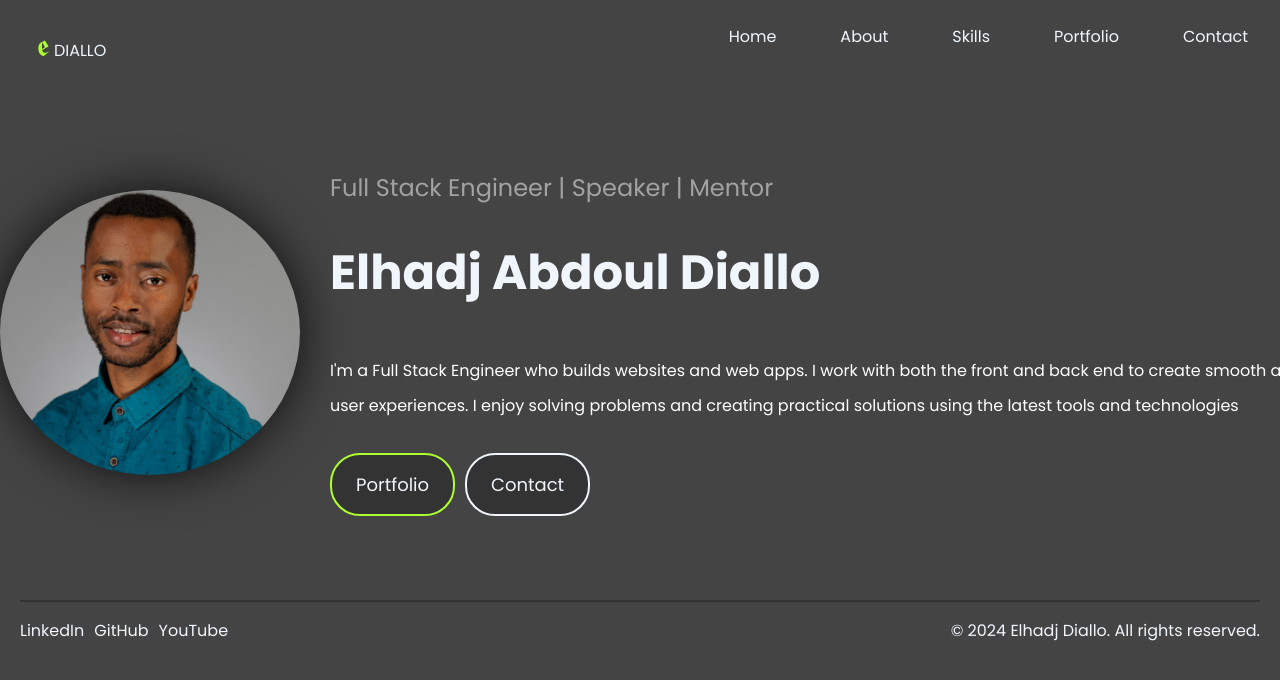
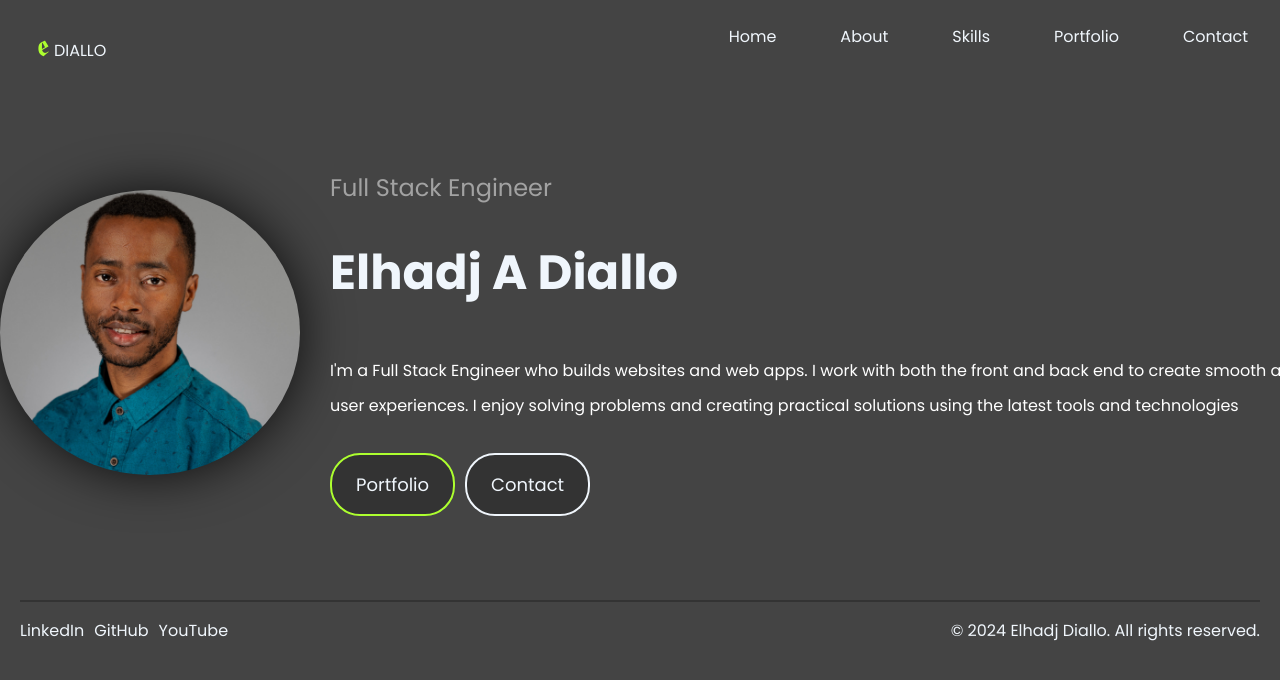
Before and after one commit to eediallo/eediallo.github.io, a React (Create React App) app in the folder my-portfolio/: page / in a window 1280 px wide. Shown: the top 680 px of the page. Built offline with nearby package versions, Linux system fonts and the light colour scheme.

Commit message:
updates title description

```diff
--- a/my-portfolio/src/pages/Home.js
+++ b/my-portfolio/src/pages/Home.js
@@ -13,8 +13,8 @@ const HomePage = () => {
           width={300} height={300}></img>
         </div>
         <div className="profile-description">
-          <h2 id="title">Full Stack Engineer | Speaker | Mentor</h2>
-          <h1 id="name">Elhadj Abdoul Diallo</h1>
+          <h2 id="title">Full Stack Engineer</h2>
+          <h1 id="name">Elhadj A Diallo</h1>
           <p>
             I'm a Full Stack Engineer who builds websites and web apps. I work
             with both the front and back end to create smooth and responsive
```
